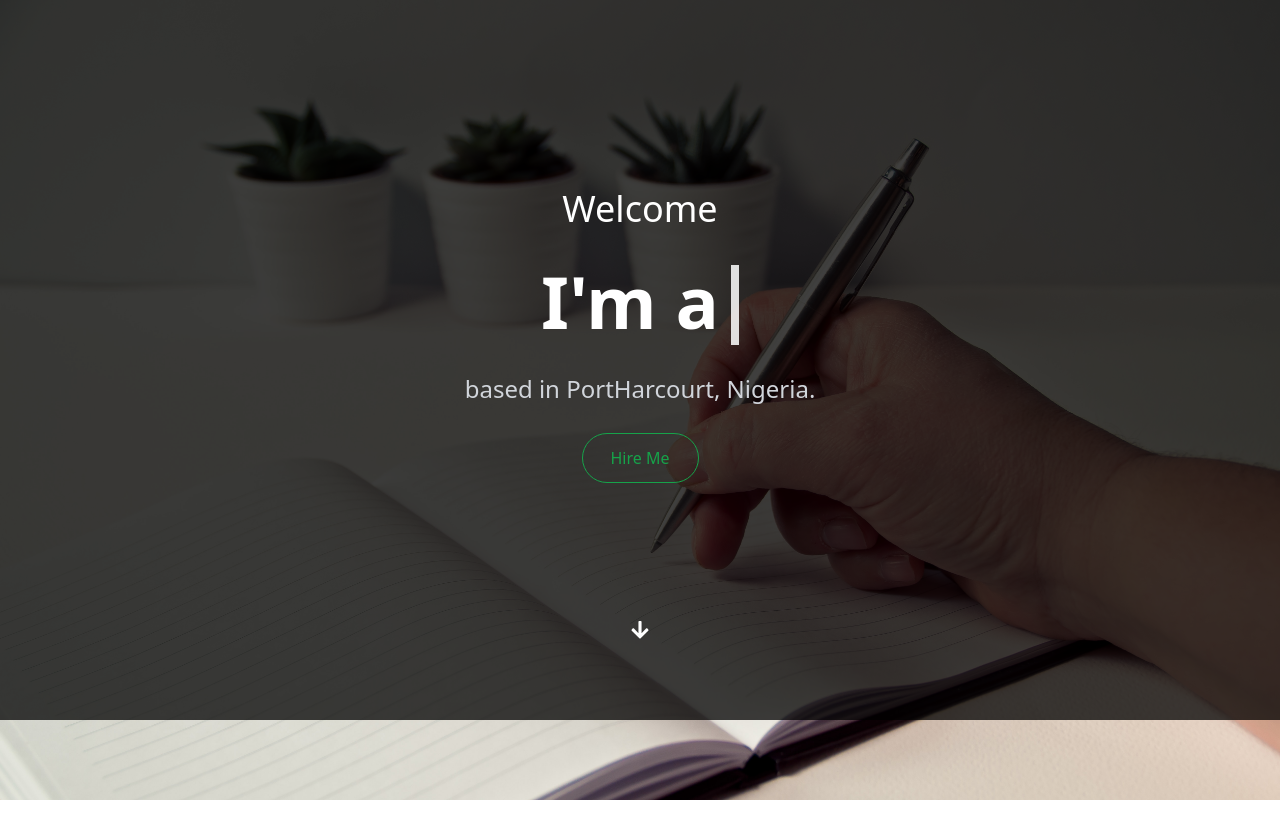
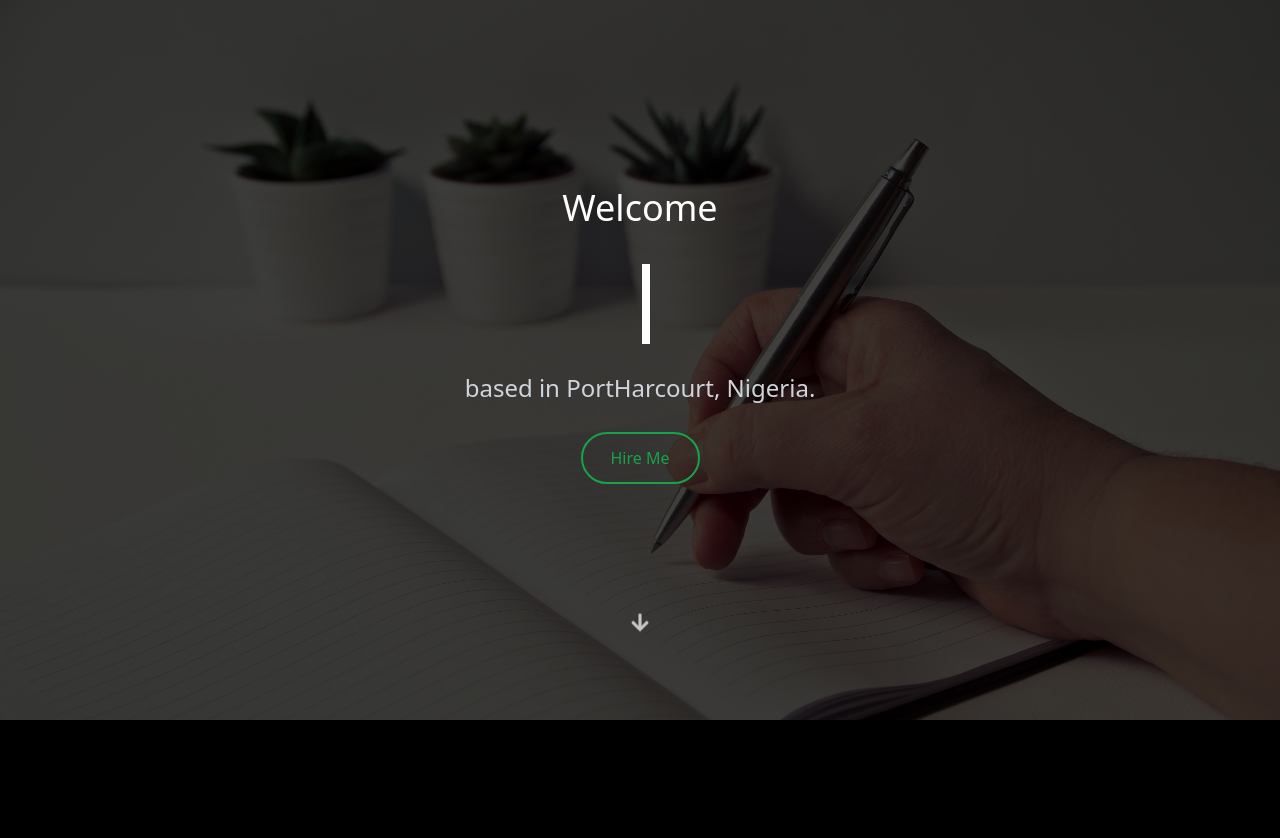
Before and after one commit to DanielImgbi/elijah-portfolio, a React (Vite) app: page / in a window 1280 px wide. Shown: the top 838 px of the page. Before the commit the page ends 800 px from the top, so only its background shows below. Built offline with nearby package versions, Linux system fonts and the light colour scheme.

Commit message:
new feature 2

```diff
--- a/src/App.jsx
+++ b/src/App.jsx
@@ -1,9 +1,11 @@
+import About from "./components/About";
 import Home from "./components/Home";
 
 function App() {
   return (
-    <main className="w-screen h-screen bg-no-repeat bg-cover bg-[url('/writing_bg7.jpg')]">
+    <main className="App max-w-screen max-h-screen bg-cover bg-no-repeat bg-[url('/writing_bg7.jpg')]">
       <Home />
+      <About />
     </main>
   );
 }
--- /dev/null
+++ b/src/components/About.jsx
@@ -0,0 +1,11 @@
+// import React from 'react'
+
+const About = () => {
+  return (
+    <section id="about" className="w-full h-[500px] bg-black">
+      <h1>ABOUT ME</h1>
+    </section>
+  )
+}
+
+export default About
--- a/src/components/Home.jsx
+++ b/src/components/Home.jsx
@@ -30,31 +30,33 @@ const Home = () => {
             isComplete = true;
             canDelete = true;
           }
-        }
-        else if(e !== 0 && canDelete === true){
-          holder = holder.slice(0,e - 2);
-          test(holder)
-          e--
-        }
-        else{
+        } else if (e !== 0 && canDelete === true) {
+          holder = holder.slice(0, e - 2);
+          test(holder);
+          e--;
+        } else {
           isComplete = false;
           canDelete = false;
           i++;
         }
-
+      } else {
+        i = 0;
       }
-      else{
-        i = 0
-      }
-    }, 350);
+    }, 300);
   };
 
   return (
     <main
-      id="#home"
+      id="home"
       className="w-full h-[90vh] bg-[rgba(0,0,0,0.75)] flex flex-col items-center justify-center text-white space-y-7"
     >
-      <h2 className="text-xl md:text-4xl">Welcome</h2>
+      <motion.h2
+        initial={{ z: -4 }}
+        animate={{ z: 5 }}
+        className="text-xl md:text-4xl"
+      >
+        Welcome
+      </motion.h2>
       <h1 className=" flex items-center font-semibold text-3xl space-x-1 md:space-x-3 md:text-7xl md:font-bold">
         <span>{skill}</span>
         <motion.div
@@ -64,17 +66,28 @@ const Home = () => {
           className="w-1 h-11 md:h-20 bg-white mt-2 md:w-2"
         ></motion.div>
       </h1>
-      <p className=" text-gray-300 md:text-2xl">
+      <motion.p
+        initial={{ opacity: 0 }}
+        animate={{ opacity: 1 }}
+        transition={{ duration: 1, delay: 0 }}
+        className="text-gray-300 md:text-2xl"
+      >
         based in PortHarcourt, Nigeria.
-      </p>
-      <a href="#" className="text-green-600 px-7 py-3 rounded-full border border-green-600 hover:bg-green-600 hover:text-white hover:font-semibold">
+      </motion.p>
+      <motion.a
+        href="#see"
+        animate={{ x: 0 }}
+        initial={{ x: "100vw" }}
+        transition={{ type: "spring", stiffness: 90 }}
+        className="text-green-600 px-7 py-3 rounded-full border border-green-600 md:border-2 hover:bg-green-600 hover:text-white hover:font-semibold"
+      >
         Hire Me
-      </a>
+      </motion.a>
       <motion.a
-        href="#"
-        initial={{ y: 5 }}
-        animate={{ y: 120 }}
-        transition={{ delay: 2.5, duration: 4, repeat: Infinity }}
+        href="#about"
+        initial={{ opacity: 0, y: 50 }}
+        animate={{ y: 120, opacity: 1 }}
+        transition={{ delay: 1, duration: 3, repeat: Infinity }}
       >
         <FaArrowDown className="text-xl" />
       </motion.a>
--- a/src/index.css
+++ b/src/index.css
@@ -1,3 +1,14 @@
 @tailwind base;
 @tailwind components;
 @tailwind utilities;
+
+html{
+    scroll-behavior: smooth;
+}
+
+.App::-webkit-scrollbar{
+    width: 5px;
+}
+.App::-webkit-scrollbar-track{
+    background-color: rgba(14, 194, 14, 0.82);
+}
```
